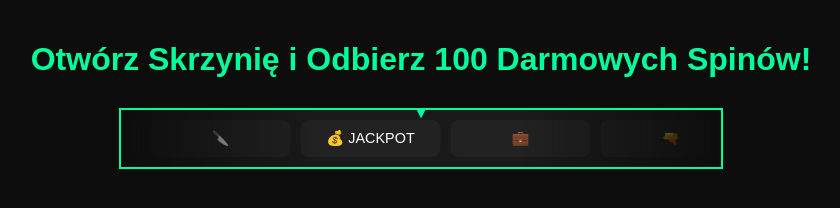
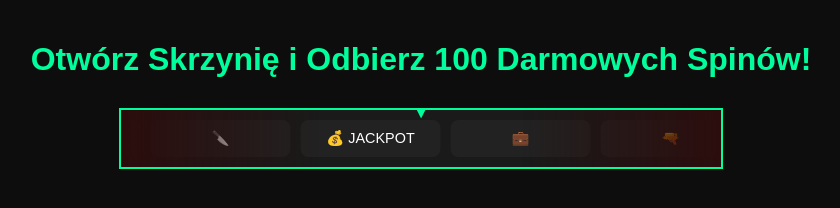
Before and after one commit to N1coodzz/polands, a plain HTML site: page index.html in a window 1280 px wide. Both pictures are taken after a click on the button "Unlock Container". Shown: the whole page, without its empty margins (219-1059 px from the left). Drawn offline with Linux system fonts and the light colour scheme.

Commit message:
Update index.html

```diff
--- a/index.html
+++ b/index.html
@@ -57,7 +57,7 @@
       top: 0;
       width: 33%;
       height: 100%;
-      background: linear-gradient(to right, #0d0d0d, transparent);
+      background: linear-gradient(to right, #2c0d0d, transparent);
       z-index: 2;
     }
     .roll-track::after {
```
